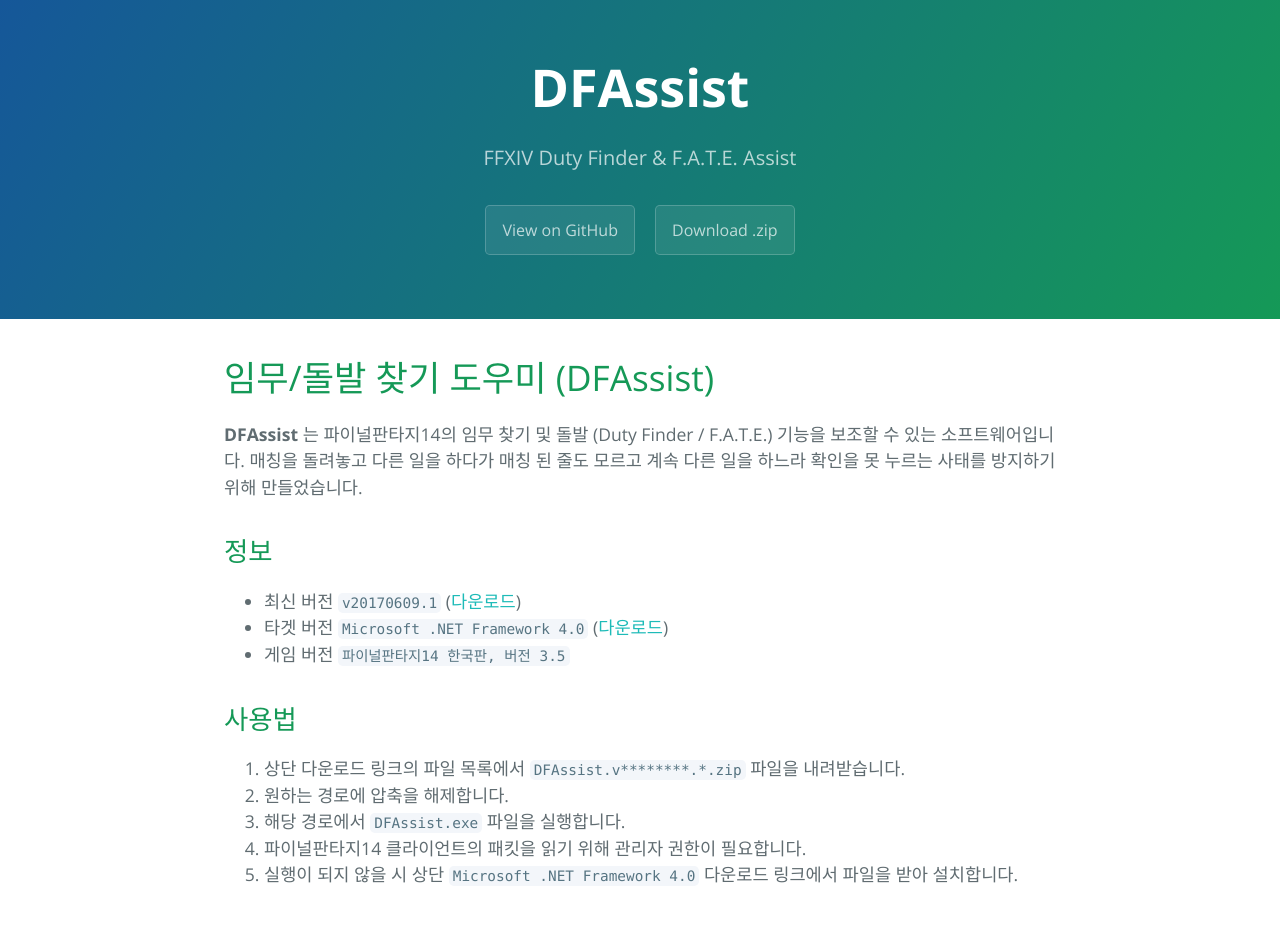
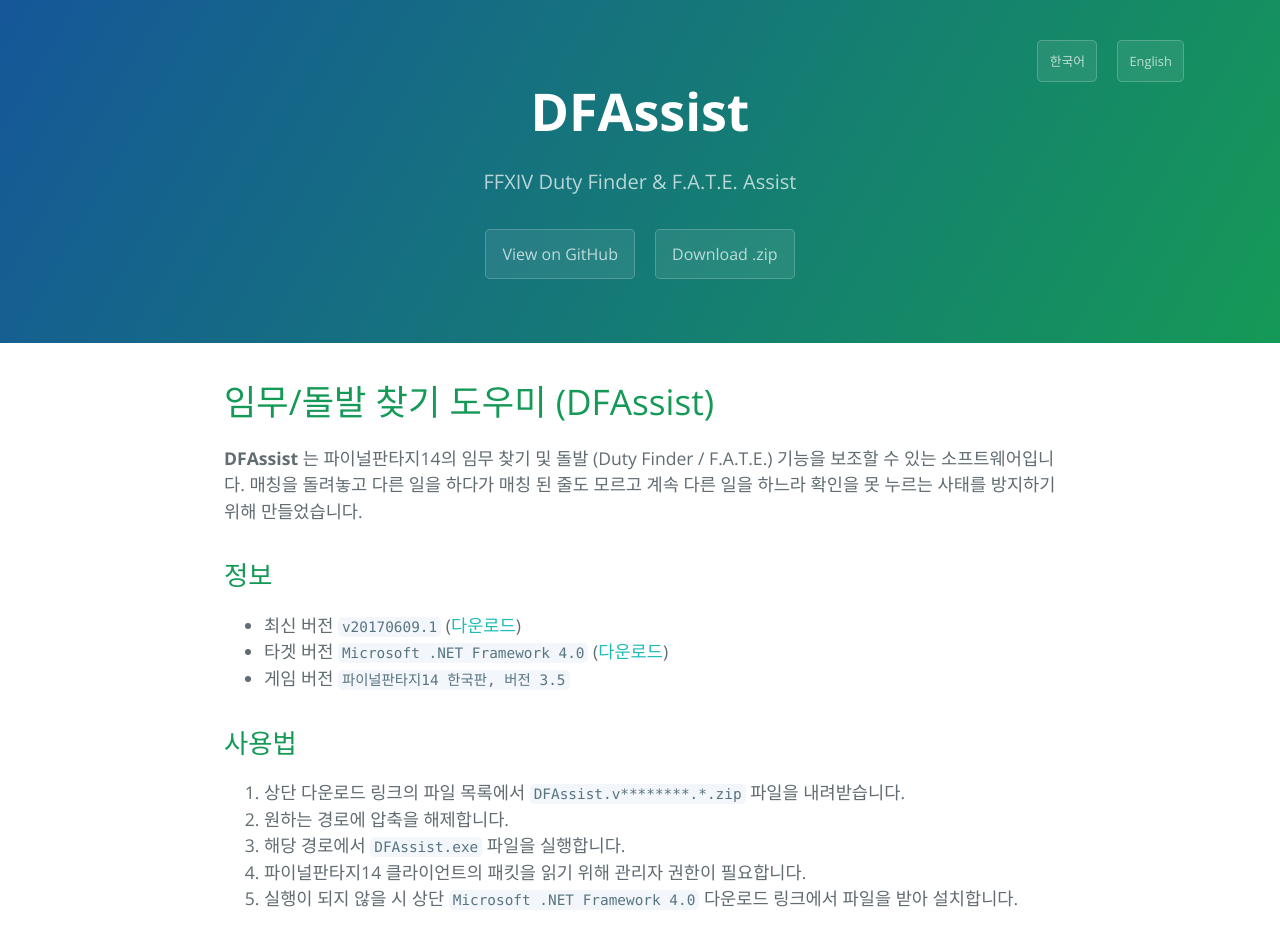
Before and after one commit to devunt/DFAssist, a Jekyll site: the page built from docs/index.md, in a window 1280 px wide. Shown: the top 925 px of the page. Built offline with Jekyll 4.4.1, drawn with Linux system fonts in a browser that asks for light colours.

Commit message:
English homepage link added

```diff
--- a/docs/_includes/page-header.html
+++ b/docs/_includes/page-header.html
@@ -1,4 +1,8 @@
 <section class="page-header">
+<div class="top_language">
+    <a href="https://devunt.github.io/DFAssist/" class="btn">한국어</a>
+    <a href="https://devunt.github.io/DFAssist/index.en" class="btn">English</a>
+  </div>
   <h1 class="project-name">{{ site.title }}</h1>
   <h2 class="project-tagline">{{ site.tagline }}</h2>
   <a href="https://github.com/devunt/DFAssist" class="btn">View on GitHub</a>
--- a/docs/css/cayman.css
+++ b/docs/css/cayman.css
@@ -143,6 +143,8 @@
 @media screen and (min-width: 64em) { .page-header { padding: 3rem 6rem; } }
 @media screen and (min-width: 42em) and (max-width: 64em) { .page-header { padding: 3rem 4rem; } }
 @media screen and (max-width: 42em) { .page-header { padding: 2rem 1rem; } }
+.top_language { text-align: right; }
+.top_language .btn { display: inline; font-size: 0.8rem; padding:0.7rem; }
 
 .project-name { margin-top: 0; margin-bottom: 0.1rem; }
 @media screen and (min-width: 64em) { .project-name { font-size: 3.25rem; } }
```
